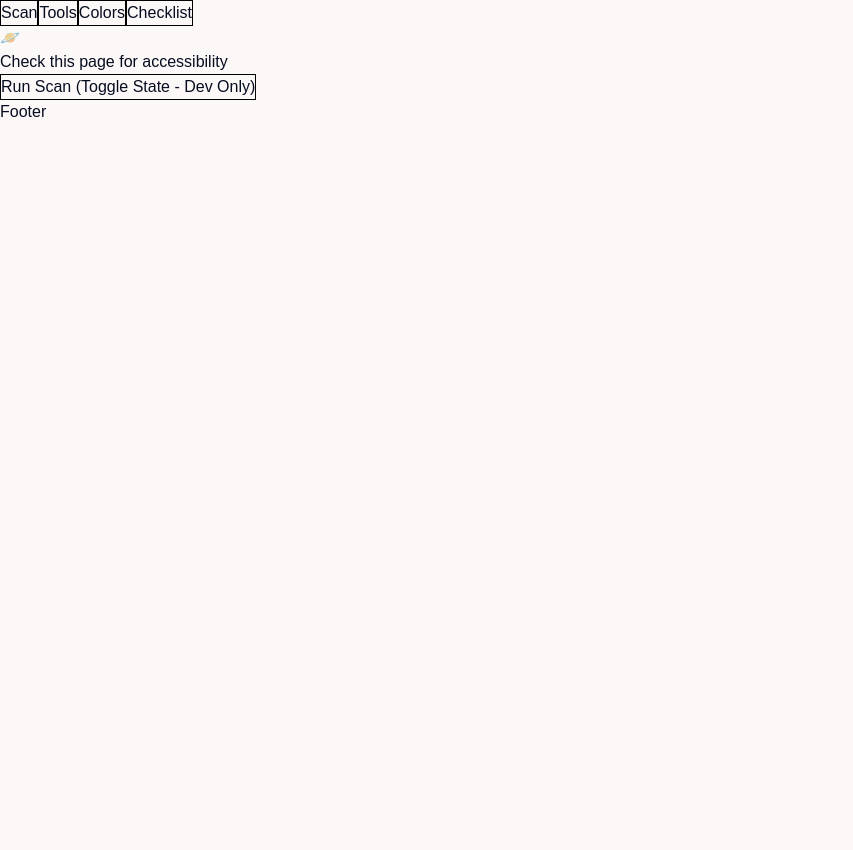
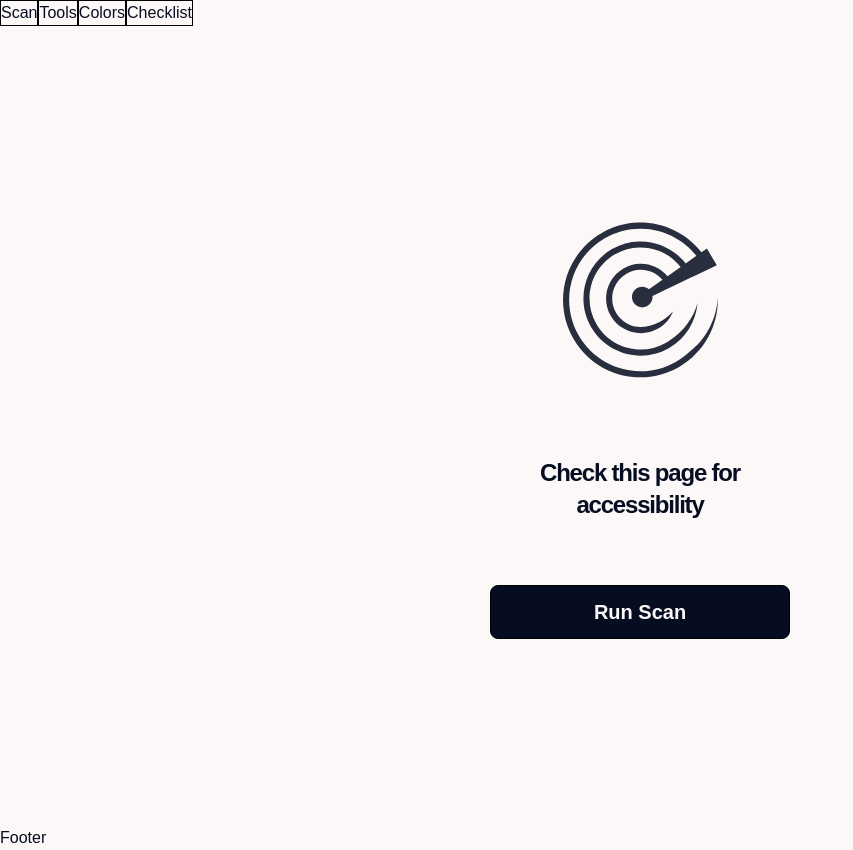
Before and after one commit to mtq01/orbit, a React (Vite) app: page / in a window 1280 px wide. Shown: the whole page, without its empty margins (0-853 px from the left). Before the commit the page ends 800 px from the top, so only its background shows below. Built offline with nearby package versions, Linux system fonts and the light colour scheme.

Commit message:
add pre scan and no issues pages

```diff
--- /dev/null
+++ b/src/features/scanner/NoIssue.tsx
@@ -0,0 +1,33 @@
+import saturn from "@/assets/logos/saturn.svg";
+
+type PreScanProps = {
+  onScan: () => void;
+};
+
+const PreScan = ({ onScan }: PreScanProps) => {
+  return (
+    <>
+      <div className="justify-center items-center flex flex-col gap-16 h-screen max-w-sm mx-auto text-center px-4">
+        <h1 className="font-bold text-2xl max-w-xs tracking-tighter">
+          No issues Found!
+        </h1>
+        <img src={saturn} alt="saturn logo" className="w-24 h-24" />
+        <p className="max-w-xs font-medium tracking-tigther">
+          Automated scans can't catch everything. Manual testing users uncovers
+          what automation misses.
+        </p>
+        <button
+          onClick={onScan}
+          className="px-4 w-full max-w-[300px] bg-orbit-blue text-orbit-white text-xl font-bold rounded-lg py-3"
+        >
+          Run A New Scan
+        </button>
+        <p className="max-w-xs font-medium tracking-tigther">
+          Every improvement you make creates a better experience for everyone.
+        </p>
+      </div>
+    </>
+  );
+};
+
+export default PreScan;
--- /dev/null
+++ b/src/features/scanner/PreScan.tsx
@@ -0,0 +1,26 @@
+import RadarIcon from "@/assets/icons/radar-scanner.svg";
+
+type PreScanProps = {
+  onScan: () => void;
+};
+
+const PreScan = ({ onScan }: PreScanProps) => {
+  return (
+    <>
+      <div className="justify-center items-center flex flex-col gap-16 h-screen max-w-sm mx-auto text-center px-4">
+        <img src={RadarIcon} alt="radar icon" className="radar-icon" />
+        <h2 className="font-bold text-2xl max-w-xs tracking-tighter">
+          Check this page for accessibility
+        </h2>
+        <button
+          onClick={onScan}
+          className="px-4 w-full max-w-[300px] bg-orbit-blue text-orbit-white text-xl font-bold rounded-lg py-3"
+        >
+          Run Scan
+        </button>
+      </div>
+    </>
+  );
+};
+
+export default PreScan;
--- a/src/features/scanner/Scanner.tsx
+++ b/src/features/scanner/Scanner.tsx
@@ -1,250 +1,252 @@
 import { useState } from "react";
 import type { AxeResults } from "../../types";
 import ResultCard from "../scanner/ResultCard";
+import PreScan from "../scanner/PreScan";
+import NoIssue from "./NoIssue";
 
 const Scanner = () => {
   // +++++++++++++++++++++++++++++++++++++++++++++++++++++++++++++++++++++++++
   // MOCK DATA DURING UI DEVELOPMENT (TEMPORARY)
   const mockResults = {
     violations: [
-      {
-        id: "color-contrast",
-        impact: "critical",
-        description:
-          "Ensures the contrast between foreground and background colors meets WCAG 2 AA contrast ratio thresholds",
-        help: "Elements must have sufficient color contrast",
-        helpUrl: "https://dequeuniversity.com/rules/axe/4.11/color-contrast",
-        nodes: [
-          {
-            html: '<button class="btn">Click me</button>',
-            failureSummary:
-              "Fix any of the following: Element has insufficient color contrast of 2.32:1 (foreground color: #ffffff, background color: #cccccc, font size: 14pt, font weight: normal). Expected contrast ratio of 4.5:1",
-            target: ["button"],
-            any: [],
-            all: [],
-            none: [],
-          },
-        ],
-      },
-      {
-        id: "button-name",
-        impact: "serious",
-        description: "Ensures buttons have discernible text",
-        help: "Buttons must have discernible text",
-        helpUrl: "https://dequeuniversity.com/rules/axe/4.11/button-name",
-        nodes: [
-          {
-            html: "<button></button>",
-            failureSummary:
-              "Fix any of the following: Element does not have inner text that is visible to screen readers. aria-label attribute does not exist or is empty. aria-labelledby attribute does not exist, references elements that do not exist or references elements that are empty.",
-            target: ["button"],
-            any: [],
-            all: [],
-            none: [],
-          },
-        ],
-      },
-      {
-        id: "landmark-one-main",
-        impact: "moderate",
-        description: "Ensures the document has a main landmark",
-        help: "Document should have one main landmark",
-        helpUrl: "https://dequeuniversity.com/rules/axe/4.11/landmark-one-main",
-        nodes: [
-          {
-            html: "<html lang='en'>",
-            failureSummary:
-              "Fix all of the following: Document does not have a main landmark",
-            target: ["button"],
-            any: [],
-            all: [],
-            none: [],
-          },
-        ],
-      },
-      {
-        id: "page-has-heading-one",
-        impact: "minor",
-        description: "Ensures the page has at least one level-one heading",
-        help: "Page should contain a level-one heading",
-        helpUrl:
-          "https://dequeuniversity.com/rules/axe/4.11/page-has-heading-one",
-        nodes: [
-          {
-            html: "<html lang='en'>",
-            failureSummary:
-              "Fix all of the following: Page must have a level-one heading",
-            target: ["button"],
-            any: [],
-            all: [],
-            none: [],
-          },
-        ],
-      },
-    ],
-    passes: [
-      {
-        id: "html-has-lang",
-        impact: "serious",
-        description: "Ensures every HTML document has a lang attribute",
-        help: "html element must have a lang attribute",
-        helpUrl: "https://dequeuniversity.com/rules/axe/4.11/html-has-lang",
-        target: ["button"],
-        any: [],
-        all: [],
-        none: [],
-        nodes: [
-          {
-            html: "<html lang='en'>",
-            failureSummary: "",
-          },
-        ],
-      },
-      {
-        id: "document-title",
-        impact: "serious",
-        description: "Ensures each HTML document contains a non-empty title",
-        help: "Documents must have a title element",
-        helpUrl: "https://dequeuniversity.com/rules/axe/4.11/document-title",
-        nodes: [
-          {
-            html: "<title>My Page</title>",
-            failureSummary: "",
-            target: ["button"],
-            any: [],
-            all: [],
-            none: [],
-          },
-        ],
-      },
-      {
-        id: "image-alt",
-        impact: "critical",
-        description:
-          "Ensures img elements have alternate text or a role of none or presentation",
-        help: "Images must have alternate text",
-        helpUrl: "https://dequeuniversity.com/rules/axe/4.11/image-alt",
-        nodes: [
-          {
-            html: '<img src="logo.png" alt="Company logo">',
-            failureSummary: "",
-            target: ["button"],
-            any: [],
-            all: [],
-            none: [],
-          },
-        ],
-      },
-      {
-        id: "label",
-        impact: "moderate",
-        description: "Ensures every form element has a label",
-        help: "Form elements must have labels",
-        helpUrl: "https://dequeuniversity.com/rules/axe/4.11/label",
-        nodes: [
-          {
-            html: '<input type="text" id="name" aria-label="Full name">',
-            failureSummary: "",
-            target: ["button"],
-            any: [],
-            all: [],
-            none: [],
-          },
-        ],
-      },
-      {
-        id: "list",
-        impact: "minor",
-        description: "Ensures that lists are structured correctly",
-        help: "list element must have direct children that are the appropriate list item elements",
-        helpUrl: "https://dequeuniversity.com/rules/axe/4.11/list",
-        nodes: [
-          {
-            html: "<ul><li>Item one</li><li>Item two</li></ul>",
-            failureSummary: "",
-            target: ["button"],
-            any: [],
-            all: [],
-            none: [],
-          },
-        ],
-      },
-    ],
-    incomplete: [
-      {
-        id: "color-contrast",
-        impact: "serious",
-        description:
-          "Ensures the contrast between foreground and background colors meets WCAG 2 AA contrast ratio thresholds",
-        help: "Elements must have sufficient color contrast",
-        helpUrl: "https://dequeuniversity.com/rules/axe/4.11/color-contrast",
-        nodes: [
-          {
-            html: "<p class='text-gray-400'>Some text</p>",
-            failureSummary:
-              "axe couldn't determine the contrast ratio — background color could not be determined due to a background image or gradient",
-            target: ["button"],
-            any: [],
-            all: [],
-            none: [],
-          },
-        ],
-      },
-      {
-        id: "label",
-        impact: "critical",
-        description: "Ensures every form element has a label",
-        help: "Form elements must have labels",
-        helpUrl: "https://dequeuniversity.com/rules/axe/4.11/label",
-        nodes: [
-          {
-            html: '<input type="text">',
-            failureSummary:
-              "axe couldn't determine if this input has an associated label — it may be labeled via JavaScript or a custom ARIA pattern",
-            target: ["button"],
-            any: [],
-            all: [],
-            none: [],
-          },
-        ],
-      },
-      {
-        id: "landmark-one-main",
-        impact: "moderate",
-        description: "Ensures the document has a main landmark",
-        help: "Document should have one main landmark",
-        helpUrl: "https://dequeuniversity.com/rules/axe/4.11/landmark-one-main",
-        nodes: [
-          {
-            html: "<div role='main'>",
-            failureSummary:
-              "axe couldn't determine if this element is the only main landmark on the page",
-            target: ["button"],
-            any: [],
-            all: [],
-            none: [],
-          },
-        ],
-      },
-      {
-        id: "image-alt",
-        impact: "minor",
-        description:
-          "Ensures img elements have alternate text or a role of none or presentation",
-        help: "Images must have alternate text",
-        helpUrl: "https://dequeuniversity.com/rules/axe/4.11/image-alt",
-        nodes: [
-          {
-            html: '<img src="decorative.png">',
-            failureSummary:
-              "axe couldn't determine if this image is decorative or informative",
-            target: ["button"],
-            any: [],
-            all: [],
-            none: [],
-          },
-        ],
-      },
+      //   {
+      //     id: "color-contrast",
+      //     impact: "critical",
+      //     description:
+      //       "Ensures the contrast between foreground and background colors meets WCAG 2 AA contrast ratio thresholds",
+      //     help: "Elements must have sufficient color contrast",
+      //     helpUrl: "https://dequeuniversity.com/rules/axe/4.11/color-contrast",
+      //     nodes: [
+      //       {
+      //         html: '<button class="btn">Click me</button>',
+      //         failureSummary:
+      //           "Fix any of the following: Element has insufficient color contrast of 2.32:1 (foreground color: #ffffff, background color: #cccccc, font size: 14pt, font weight: normal). Expected contrast ratio of 4.5:1",
+      //         target: ["button"],
+      //         any: [],
+      //         all: [],
+      //         none: [],
+      //       },
+      //     ],
+      //   },
+      //   {
+      //     id: "button-name",
+      //     impact: "serious",
+      //     description: "Ensures buttons have discernible text",
+      //     help: "Buttons must have discernible text",
+      //     helpUrl: "https://dequeuniversity.com/rules/axe/4.11/button-name",
+      //     nodes: [
+      //       {
+      //         html: "<button></button>",
+      //         failureSummary:
+      //           "Fix any of the following: Element does not have inner text that is visible to screen readers. aria-label attribute does not exist or is empty. aria-labelledby attribute does not exist, references elements that do not exist or references elements that are empty.",
+      //         target: ["button"],
+      //         any: [],
+      //         all: [],
+      //         none: [],
+      //       },
+      //     ],
+      //   },
+      //   {
+      //     id: "landmark-one-main",
+      //     impact: "moderate",
+      //     description: "Ensures the document has a main landmark",
+      //     help: "Document should have one main landmark",
+      //     helpUrl: "https://dequeuniversity.com/rules/axe/4.11/landmark-one-main",
+      //     nodes: [
+      //       {
+      //         html: "<html lang='en'>",
+      //         failureSummary:
+      //           "Fix all of the following: Document does not have a main landmark",
+      //         target: ["button"],
+      //         any: [],
+      //         all: [],
+      //         none: [],
+      //       },
+      //     ],
+      //   },
+      //   {
+      //     id: "page-has-heading-one",
+      //     impact: "minor",
+      //     description: "Ensures the page has at least one level-one heading",
+      //     help: "Page should contain a level-one heading",
+      //     helpUrl:
+      //       "https://dequeuniversity.com/rules/axe/4.11/page-has-heading-one",
+      //     nodes: [
+      //       {
+      //         html: "<html lang='en'>",
+      //         failureSummary:
+      //           "Fix all of the following: Page must have a level-one heading",
+      //         target: ["button"],
+      //         any: [],
+      //         all: [],
+      //         none: [],
+      //       },
+      //     ],
+      //   },
+      // ],
+      // passes: [
+      //   {
+      //     id: "html-has-lang",
+      //     impact: "serious",
+      //     description: "Ensures every HTML document has a lang attribute",
+      //     help: "html element must have a lang attribute",
+      //     helpUrl: "https://dequeuniversity.com/rules/axe/4.11/html-has-lang",
+      //     target: ["button"],
+      //     any: [],
+      //     all: [],
+      //     none: [],
+      //     nodes: [
+      //       {
+      //         html: "<html lang='en'>",
+      //         failureSummary: "",
+      //       },
+      //     ],
+      //   },
+      //   {
+      //     id: "document-title",
+      //     impact: "serious",
+      //     description: "Ensures each HTML document contains a non-empty title",
+      //     help: "Documents must have a title element",
+      //     helpUrl: "https://dequeuniversity.com/rules/axe/4.11/document-title",
+      //     nodes: [
+      //       {
+      //         html: "<title>My Page</title>",
+      //         failureSummary: "",
+      //         target: ["button"],
+      //         any: [],
+      //         all: [],
+      //         none: [],
+      //       },
+      //     ],
+      //   },
+      //   {
+      //     id: "image-alt",
+      //     impact: "critical",
+      //     description:
+      //       "Ensures img elements have alternate text or a role of none or presentation",
+      //     help: "Images must have alternate text",
+      //     helpUrl: "https://dequeuniversity.com/rules/axe/4.11/image-alt",
+      //     nodes: [
+      //       {
+      //         html: '<img src="logo.png" alt="Company logo">',
+      //         failureSummary: "",
+      //         target: ["button"],
+      //         any: [],
+      //         all: [],
+      //         none: [],
+      //       },
+      //     ],
+      //   },
+      //   {
+      //     id: "label",
+      //     impact: "moderate",
+      //     description: "Ensures every form element has a label",
+      //     help: "Form elements must have labels",
+      //     helpUrl: "https://dequeuniversity.com/rules/axe/4.11/label",
+      //     nodes: [
+      //       {
+      //         html: '<input type="text" id="name" aria-label="Full name">',
+      //         failureSummary: "",
+      //         target: ["button"],
+      //         any: [],
+      //         all: [],
+      //         none: [],
+      //       },
+      //     ],
+      //   },
+      //   {
+      //     id: "list",
+      //     impact: "minor",
+      //     description: "Ensures that lists are structured correctly",
+      //     help: "list element must have direct children that are the appropriate list item elements",
+      //     helpUrl: "https://dequeuniversity.com/rules/axe/4.11/list",
+      //     nodes: [
+      //       {
+      //         html: "<ul><li>Item one</li><li>Item two</li></ul>",
+      //         failureSummary: "",
+      //         target: ["button"],
+      //         any: [],
+      //         all: [],
+      //         none: [],
+      //       },
+      //     ],
+      //   },
+      // ],
+      // incomplete: [
+      //   {
+      //     id: "color-contrast",
+      //     impact: "serious",
+      //     description:
+      //       "Ensures the contrast between foreground and background colors meets WCAG 2 AA contrast ratio thresholds",
+      //     help: "Elements must have sufficient color contrast",
+      //     helpUrl: "https://dequeuniversity.com/rules/axe/4.11/color-contrast",
+      //     nodes: [
+      //       {
+      //         html: "<p class='text-gray-400'>Some text</p>",
+      //         failureSummary:
+      //           "axe couldn't determine the contrast ratio — background color could not be determined due to a background image or gradient",
+      //         target: ["button"],
+      //         any: [],
+      //         all: [],
+      //         none: [],
+      //       },
+      //     ],
+      //   },
+      //   {
+      //     id: "label",
+      //     impact: "critical",
+      //     description: "Ensures every form element has a label",
+      //     help: "Form elements must have labels",
+      //     helpUrl: "https://dequeuniversity.com/rules/axe/4.11/label",
+      //     nodes: [
+      //       {
+      //         html: '<input type="text">',
+      //         failureSummary:
+      //           "axe couldn't determine if this input has an associated label — it may be labeled via JavaScript or a custom ARIA pattern",
+      //         target: ["button"],
+      //         any: [],
+      //         all: [],
+      //         none: [],
+      //       },
+      //     ],
+      //   },
+      //   {
+      //     id: "landmark-one-main",
+      //     impact: "moderate",
+      //     description: "Ensures the document has a main landmark",
+      //     help: "Document should have one main landmark",
+      //     helpUrl: "https://dequeuniversity.com/rules/axe/4.11/landmark-one-main",
+      //     nodes: [
+      //       {
+      //         html: "<div role='main'>",
+      //         failureSummary:
+      //           "axe couldn't determine if this element is the only main landmark on the page",
+      //         target: ["button"],
+      //         any: [],
+      //         all: [],
+      //         none: [],
+      //       },
+      //     ],
+      //   },
+      //   {
+      //     id: "image-alt",
+      //     impact: "minor",
+      //     description:
+      //       "Ensures img elements have alternate text or a role of none or presentation",
+      //     help: "Images must have alternate text",
+      //     helpUrl: "https://dequeuniversity.com/rules/axe/4.11/image-alt",
+      //     nodes: [
+      //       {
+      //         html: '<img src="decorative.png">',
+      //         failureSummary:
+      //           "axe couldn't determine if this image is decorative or informative",
+      //         target: ["button"],
+      //         any: [],
+      //         all: [],
+      //         none: [],
+      //       },
+      //     ],
+      //   },
     ],
   };
   /* COMMENTED OUT DURING UI DEVELOPMENT, DO NOT DELETE
@@ -258,6 +260,8 @@ const Scanner = () => {
 
   // error state
   const [error, _setError] = useState<string | null>(null);
+
+  const handleRunScan = () => setResults(mockResults as AxeResults);
 
   // -------------------------------------------------------------------------
   /* DO NOT DELETE - COMMENTED OUT DURING UI DEV
@@ -302,22 +306,9 @@ const Scanner = () => {
 
       {/* if results is EMPTY, display default blank page, if NOT empty, display scan results */}
       {!results ? (
-        <>
-          <p>🪐</p>
-          <h2>Check this page for accessibility</h2>
-
-          {/* handleScan button commented out during UI build */}
-          {/* <button onClick={handleScan}>Run Scan</button> */}
-
-          {/* DEV ONLY - rmv b4 production */}
-          <button
-            onClick={() =>
-              setResults(results ? null : (mockResults as AxeResults))
-            }
-          >
-            Run Scan (Toggle State - Dev Only)
-          </button>
-        </>
+        <PreScan onScan={handleRunScan} />
+      ) : results.violations.length === 0 ? (
+        <NoIssue onScan={handleRunScan} />
       ) : (
         <>
           <h2>Scan Results</h2>
```
